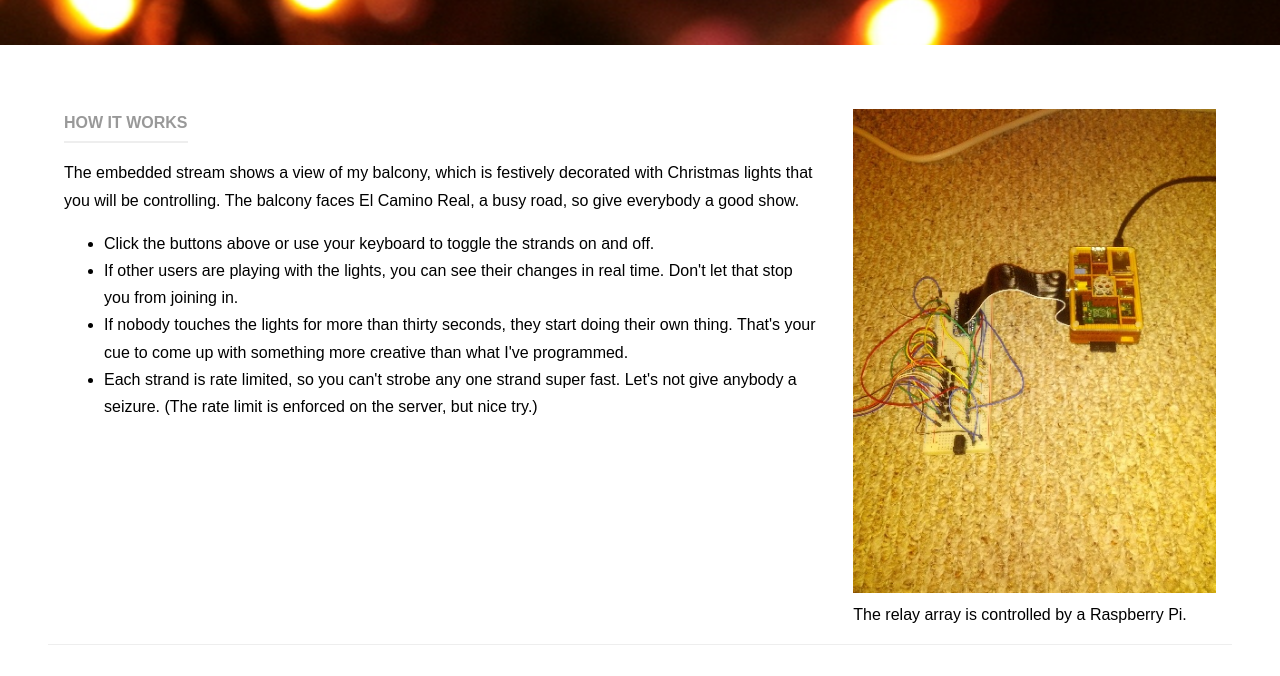
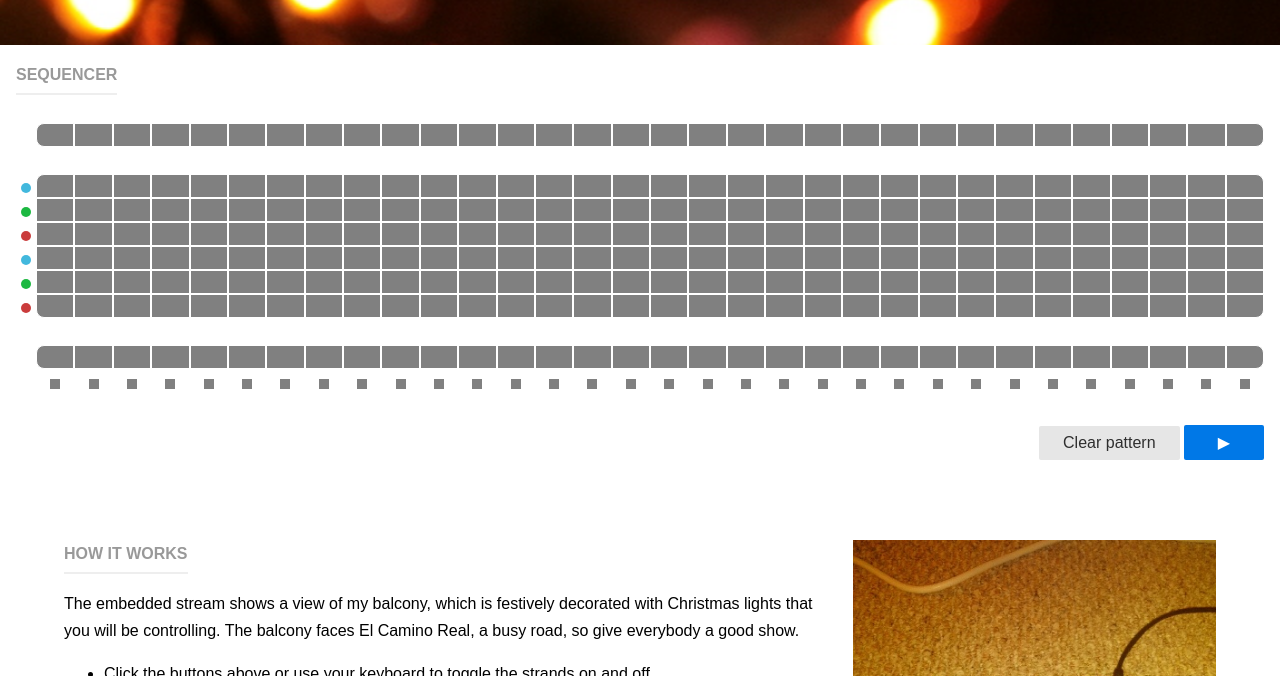
Before and after one commit to jseyster/xmas.lights, a website: page xmas.web/public/index.html in a window 1280 px wide. Shown: the part 516-1192 px from the top of the page. Drawn offline with nearby package versions, Linux system fonts and the light colour scheme; no server answers.

Commit message:
Rick Spillane (@necro351) sent me an awesome sequencer!
I tweeked an integrated it.  Thanks.

```diff
--- a/xmas.web/public/css/xmas.css
+++ b/xmas.web/public/css/xmas.css
@@ -212,3 +212,90 @@ a.link:focus {
     padding: 1em;
     border-radius: 8px;
 }
+
+.seq-color-dot-container {
+    float: left;
+
+    text-align: center;
+    width: 20px;
+    height: 1.5em;
+
+    padding: 0;
+    margin: 0;
+}
+
+.seq-row-container {
+    overflow:hidden;
+
+    height: 1.5em;
+
+    padding: 0;
+    margin: 0;
+}
+
+.sequencer-element {
+    width: 3.125%;
+    height: 1.5em;
+
+    margin: 0;
+    border-width: 1px;
+    border-style: solid;
+    border-color: white;
+
+    display: inline-block;
+    *display: inline;
+    zoom: 1;
+
+    background: gray;
+}
+
+.left-element {
+    border-radius: 0.5em 0 0 0.5em;
+}
+
+.right-element {
+    border-radius: 0 0.5em 0.5em 0;
+}
+
+.top-left-element {
+    border-radius: 0.5em 0 0 0;
+}
+
+.top-right-element {
+    border-radius: 0 0.5em 0 0;
+}
+
+.bottom-left-element {
+    border-radius: 0 0 0 0.5em;
+}
+
+.bottom-right-element {
+    border-radius: 0 0 0.5em 0;
+}
+
+.seq-dot-container {
+    width: 3.125%;
+    height: 1.5em;
+
+    text-align: center;
+
+    margin: 0;
+    border-width: 1px;
+    border-style: solid;
+    border-color: white;
+
+    display: inline-block;
+    *display: inline;
+    zoom: 1;
+}
+
+.seq-timing-dot {
+    width: 10px;
+    height: 10px;
+
+    background: gray;
+
+    display: inline-block;
+    *display: inline;
+    zoom: 1;
+}
--- a/xmas.web/public/index.html
+++ b/xmas.web/public/index.html
@@ -50,6 +50,7 @@ SOFTWARE, EVEN IF ADVISED OF THE POSSIBILITY OF SUCH DAMAGE.
   <link rel="stylesheet" href="css/xmas.css">
 
   <script type="text/javascript" src="/socket.io/socket.io.js"></script>
+  <script type="text/javascript" src="scripts/sequencer.js"></script>
   <script type="text/javascript" src="scripts/xmas.js"></script>
 
   <style>
@@ -114,6 +115,14 @@ SOFTWARE, EVEN IF ADVISED OF THE POSSIBILITY OF SUCH DAMAGE.
     </div>
 
     <div class="content">
+      <div id="sequencer-container" class="l-box">
+	<h4 class="content-subhead">Sequencer</h4>
+      </div>
+      <div class="l-box clear-button-container">
+	<a href="#" class="pure-button" onclick="clearPatternButton(); return false;">Clear pattern</a>
+	<a href="#" id="play-button" class="pure-button pure-button-primary" style="width: 5em;" onclick="playButton(); return false;">&#x25b6;</a>
+      </div>
+
       <div class="pure-g-r content-ribbon">
         <div class="pure-u-2-3">
           <div class="l-box">
--- /dev/null
+++ b/xmas.web/public/scripts/sequencer.js
@@ -0,0 +1,207 @@
+// Copyright Rick Spillane and Justin Seyster, all rights reserved
+//
+// sequencer.js:
+// Given a canvas element, the Sequencer renders an interactive
+// sequencer which can be manipulated by the mouse. There is an
+// 'Upload' button for loading the sequence program up to a server.
+// The sequence plays in a loop on the client-side preview widget.
+
+// Create a new Sequencer.
+// interval: The length of time in ms between each switch event
+// seqlen: The number of switch events in a single loop
+// lights: An array of Light objects
+
+"use strict";
+
+var numLights = 8;
+var numSteps = 32;
+
+var currentDotColor = 'Orange';
+var disabledColor = 'Gray';
+
+var sequencer;
+
+var Sequencer = function(interval, seqlen, lights) {
+    this.interval = interval;
+    this.seqlen = seqlen;
+    this.lights = lights;
+    this.cycle = 0;
+    this.seqFill = '#999';
+    this.sequence = [];
+    for (var i = 0; i < lights.length; ++i) {
+	var switchSeq = [];
+	for (var j = 0; j < this.seqlen; ++j) {
+	    switchSeq[j] = false;
+	}
+	this.sequence[i] = switchSeq;
+    }
+    this.handle = null;
+};
+
+Sequencer.prototype.updateControls = function(switch_i, seq_i) {
+    if (switch_i >= 0 && switch_i < this.lights.length &&
+	seq_i >= 0 && seq_i < this.seqlen) {
+	var enabled = !this.sequence[switch_i][seq_i];
+	this.sequence[switch_i][seq_i] = enabled;
+
+	var id = 'seq-element-' + switch_i + '-' + seq_i;
+	var seqElement = document.getElementById(id);
+	seqElement.style.background = enabled ? this.lights[switch_i].color : 'gray';
+    }
+};
+
+// Set the lights to match a step.  We make no assumptions about how
+// the lights were previous set, so we have to send an explicit on/off
+// signal to each light.
+Sequencer.prototype.execFirst = function(step) {
+    for (var i = 0; i < this.lights.length; i++) {
+	setLight(i, this.sequence[i][step]);
+    }
+}
+
+// Set the lights to match a step, assuming that they already match
+// the pattern from the previous step.  This assumption reduces
+// network traffic.
+Sequencer.prototype.execStep = function(step) {
+    var prevStep = (step > 0) ? step - 1 : this.seqlen - 1;
+    for (var i = 0; i < this.lights.length; i++) {
+	if (this.sequence[i][prevStep] != this.sequence[i][step])
+	    setLight(i, this.sequence[i][step]);
+    }
+}
+
+Sequencer.prototype.loop = function() {
+    this.cycle = 0;
+    if (this.handle) {
+	clearInterval(this.handle);
+	this.handle = null;
+    }
+
+    this.execFirst(this.cycle);
+    var seqDot = document.getElementById('seq-dot' + this.cycle);
+    seqDot.style.background = 'Orange';
+
+    var self = this;
+    var play = function() {
+	var oldCycle = self.cycle;
+	self.cycle++;
+	if (self.cycle >= self.seqlen) {
+	    self.cycle = 0;
+	}
+
+	var oldDot = document.getElementById('seq-dot' + oldCycle);
+	var newDot = document.getElementById('seq-dot' + self.cycle);
+	oldDot.style.background = disabledColor;
+	newDot.style.background = currentDotColor;
+
+	self.execStep(self.cycle);
+    }
+    this.handle = setInterval(play, this.interval)
+
+    var playButton = document.getElementById('play-button');
+    playButton.innerHTML = '&#x25A0;';
+};
+
+Sequencer.prototype.stop = function() {
+    if (this.handle) {
+	clearInterval(this.handle);
+	this.handle = null;
+    }
+
+    var seqDot = document.getElementById('seq-dot' + this.cycle);
+    seqDot.style.background = disabledColor;
+
+    var playButton = document.getElementById('play-button');
+    playButton.innerHTML = '&#x25b6;';
+}
+
+Sequencer.prototype.isLooping = function() {
+    return (this.handle);
+}
+
+Sequencer.prototype.clearPattern = function() {
+    for (var i = 0; i < this.lights.length; i++) {
+	for (var j = 0; j < this.seqlen; j++) {
+	    this.sequence[i][j] = false;
+
+	    var id = 'seq-element-' + i + '-' + j;
+	    var element = document.getElementById(id);
+	    element.style.background = disabledColor;
+	}
+    }
+}
+
+function elementClicked(row, col) {
+    sequencer.updateControls(row, col);
+}
+
+function playButton() {
+    if (sequencer.isLooping()) {
+	sequencer.stop();
+    }
+    else {
+	sequencer.loop();
+    }
+}
+
+function clearPatternButton() {
+    sequencer.stop();
+    sequencer.clearPattern();
+}
+
+function element(row, col, extraStyle) {
+    var clickMethod = 'elementClicked(' + row + ', ' + col + '); return false;';
+    var elementId = 'seq-element-' + row + '-' + col;
+    return '<a href="#" onclick="' + clickMethod + '" id="' + elementId + '" class="sequencer-element ' + extraStyle + '"></a>'
+}
+
+function oneRow(rowIndex, leftStyle, rightStyle) {
+    var html = '<div class="seq-color-dot-container"><div id="seq-color' + rowIndex + '" class="light-color-dot"></div></div>';
+    html += '<div class="seq-row-container">';
+
+    html += element(rowIndex, 0, leftStyle);
+
+    for (var i = 1; i < numSteps - 1; i++) {
+	html += element(rowIndex, i, '');
+    }
+
+    html += element(rowIndex, numSteps - 1, rightStyle);
+
+    html += '</div>';
+    return html;
+}
+
+function seqDotRow() {
+    var html = '<div class="seq-color-dot-container"></div>';
+    html += '<div class="seq-row-container">';
+
+    for (var i = 0; i < numSteps; i++) {
+	html += '<div class="seq-dot-container"><div id="seq-dot' + i + '" class="seq-timing-dot"></div></div>';
+    }
+
+    html += '</div>';
+
+    return html;
+}
+
+function writeSequencer(container, lightArray) {
+    var seqHtml = '<h4 class="content-subhead">Sequencer</h4><br /><br />';
+
+    seqHtml += oneRow(0, 'left-element', 'right-element');
+    seqHtml += '<br />'
+    seqHtml += oneRow(1, 'top-left-element', 'top-right-element');
+
+    for (var i = 2; i < numLights - 2; i++) {
+	seqHtml += oneRow(i, '', '');
+    }
+
+    seqHtml += oneRow(numLights - 2, 'bottom-left-element', 'bottom-right-element');
+    seqHtml += '<br />'
+    seqHtml += oneRow(numLights - 1, 'left-element', 'right-element');
+
+    seqHtml += seqDotRow();
+
+    container.innerHTML = seqHtml;
+
+    sequencer = new Sequencer(300, numSteps, lightArray);
+}
--- a/xmas.web/public/scripts/xmas.js
+++ b/xmas.web/public/scripts/xmas.js
@@ -66,6 +66,10 @@ function toggleLight(index) {
         socket.emit('light enable', index);
 }
 
+function setLight(index, val) {
+    socket.emit(val ? 'light enable' : 'light disable', index);
+}
+
 function disableAll() {
     socket.emit('disable all');
 }
@@ -75,6 +79,9 @@ function disableAll() {
 function setDotColors() {
     for (var i = 0; i < lightArray.length; i++) {
 	var dot = document.getElementById('color' + i);
+	dot.style.background = lightArray[i].color;
+
+	dot = document.getElementById('seq-color' + i);
 	dot.style.background = lightArray[i].color;
     }
 }
@@ -86,6 +93,8 @@ function hideLightControls() {
 }
 
 window.onload = function() {
+    writeSequencer(document.getElementById('sequencer-container'), lightArray);
+
     setDotColors();
 
     var banner = document.getElementById('lights-banner');
```
